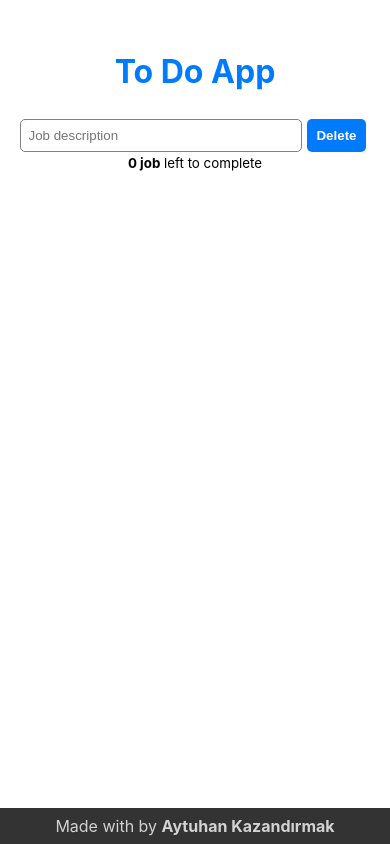
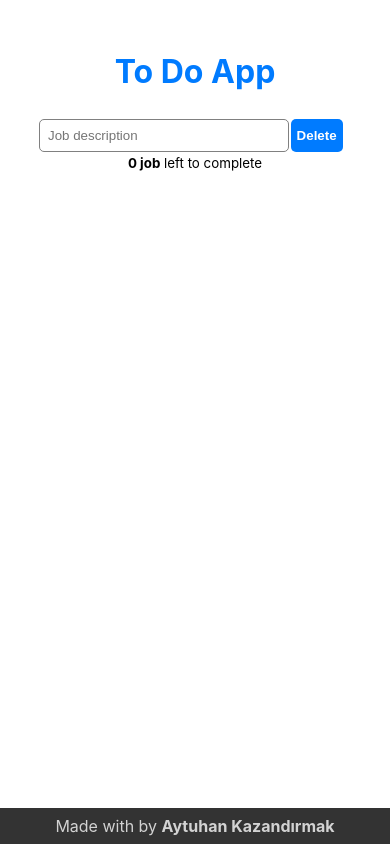
Before and after one commit to BornHungry/FirstReactApp, a React (Create React App) app: page / in a window 390 px wide. Built offline with nearby package versions, Linux system fonts and the light colour scheme.

Commit message:
css update

```diff
--- a/src/App.css
+++ b/src/App.css
@@ -9,7 +9,7 @@
 
 
 .form-element {
-    width: 100%;
+    width: 80%;
 }
 
 .list-container {
@@ -19,7 +19,7 @@
 }
 
 .contact-list {
-    width: 85%;
+    width: 80%;
     display: flex;
     align-items: center;
     padding: 6px 0px;
@@ -39,6 +39,7 @@
 
 .job-title {
     width: 90%;
+    padding: 0px 4px;
     /* Maksimum genişlik ayarı */
     word-wrap: break-word;
     /* Kelimeleri kır ve sığdır */
@@ -61,14 +62,6 @@
     border: 1px solid gray;
 }
 
-.contact-list li {
-    padding: 0px 4px;
-
-
-}
-
-
-
 .app {
     width: 30%;
     margin: 24px auto;
@@ -81,13 +74,13 @@
 
 .app__control-panel {
     display: flex;
+    width: 100%;
 }
 
 .normal-button {
     background-color: #007bff;
-    margin: 0px 5px;
+    margin: 0px 2px;
     border: none;
-    padding: 9px;
     border-radius: 5px;
     color: white;
     font-weight: bold;
@@ -135,14 +128,14 @@
 
 @media screen and (max-width:768px) {
     .app {
-        width: 90%;
+        width: 80%;
     }
 
 }
 
 @media screen and (max-width:992px) {
     .app {
-        width: 90%;
+        width: 80%;
     }
 
 }
--- a/src/components/Button.js
+++ b/src/components/Button.js
@@ -2,11 +2,11 @@ import React from "react";
 
 function Button({ title, onClick }) {
   return (
-    <div>
+    <>
       <button className="normal-button" onClick={onClick}>
         {title}
       </button>
-    </div>
+    </>
   );
 }
 
--- a/src/components/Contact.js
+++ b/src/components/Contact.js
@@ -43,6 +43,7 @@ function Contact() {
         <Form addContact={setContacts} contact={contacts} />
         <Button title="Delete" onClick={deleteJob} />
       </div>
+
       <Contactlist contacts={contacts} updateContact={setContacts} />
       <small>
         <strong>{`${priece.length} `} job</strong> left to complete
--- a/src/components/Contactlist.js
+++ b/src/components/Contactlist.js
@@ -62,7 +62,7 @@ function Contactlist({ contacts, updateContact }) {
               {/* <li>{item.todo}</li> */}
             </ul>
             <div className="completed">
-              {item.checkbox ? <strong>Completed</strong> : null}
+              {item.checkbox ? <strong>OK</strong> : null}
             </div>
           </div>
         ))}
--- a/src/components/Form.js
+++ b/src/components/Form.js
@@ -29,7 +29,6 @@ function Form({ addContact, contact }) {
     <>
       {/* <div>// EN SON SEÇİLEN ÖĞELERİ SİLME ÜZERİNE ÇALIŞIYORDUN</div> */}
       <form className="form-element" onSubmit={onSubmit}>
-        <div>
         <input
           className="jobdefiniation"
           name="jobdefiniation"
@@ -39,7 +38,7 @@ function Form({ addContact, contact }) {
           // onChange eventi inputtaki değişim eventini kontrol eder.
           onChange={onChangeInput}
         />
-        </div>
+
         {/* <div>
         <input
           name="todo"
@@ -49,7 +48,7 @@ function Form({ addContact, contact }) {
           onChange={onChangeInput}
         />
       </div> */}
-        <div>{/* <button>Add</button> */}</div>
+        {/* <div><button>Add</button></div> */}
       </form>
     </>
   );
```
Lines whose indentation alone changed are shown as unchanged.
